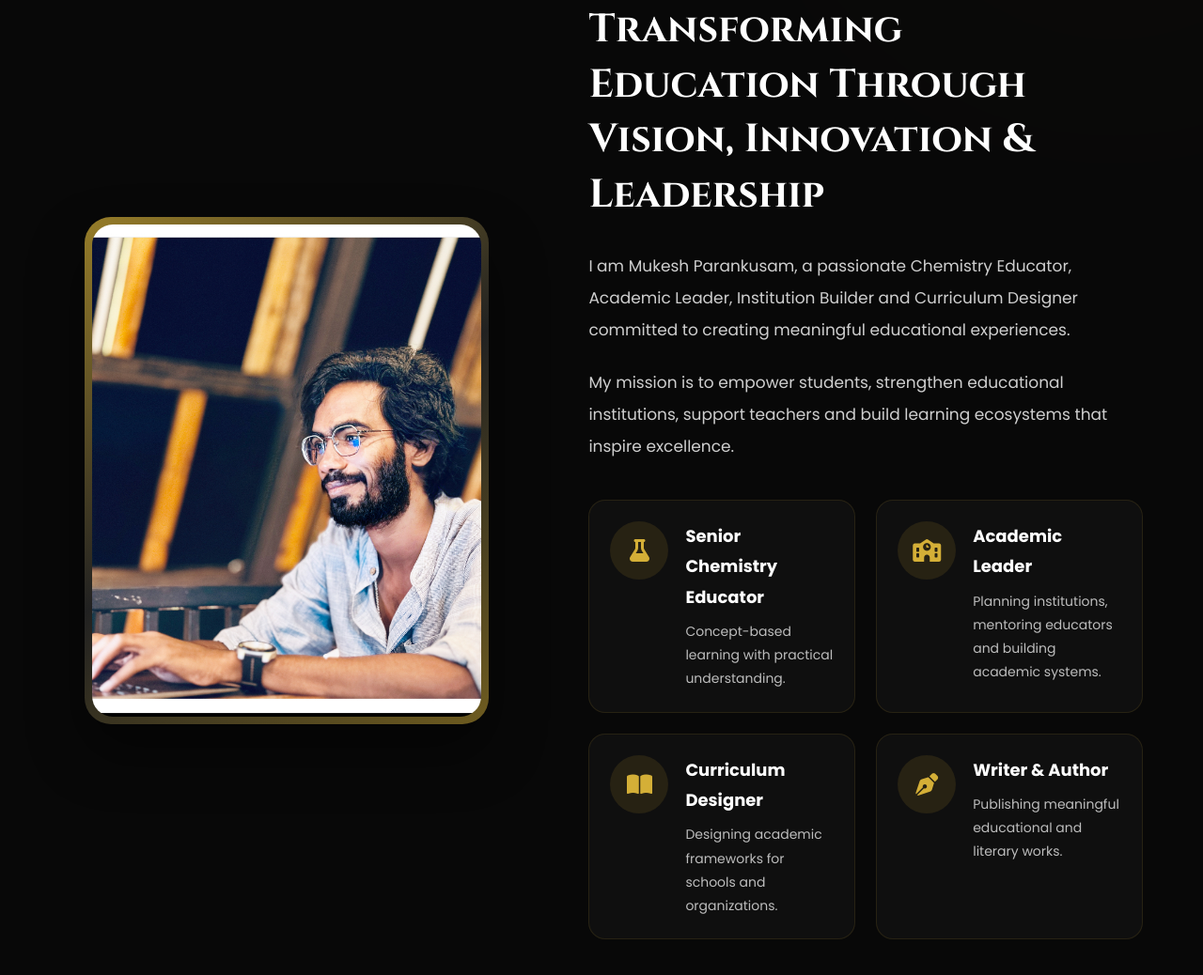
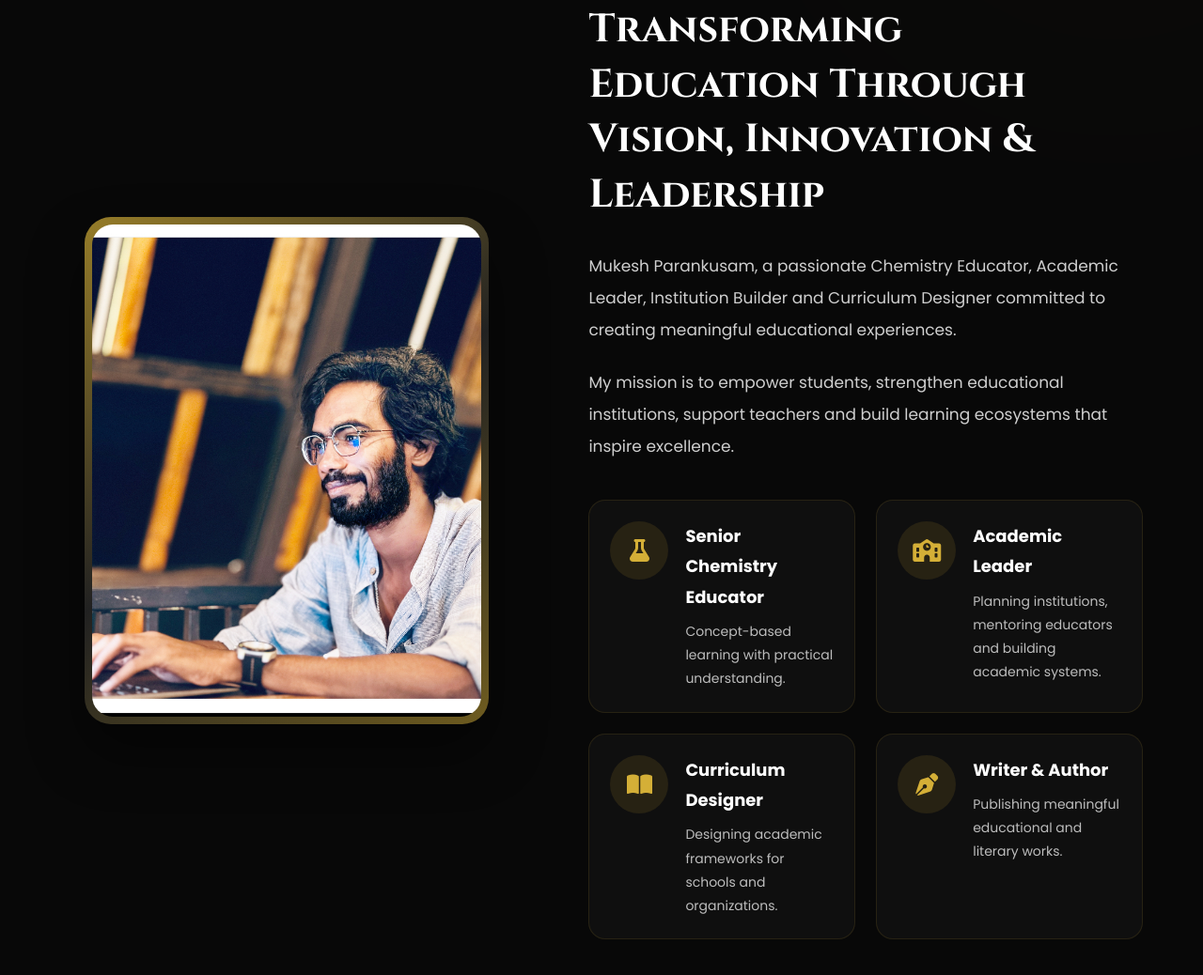
Before and after one commit to mukeshparankusam/mukeshparankusam.github.io, a plain HTML site: page index.html in a window 1280 px wide. Shown: the part 1503-2541 px from the top of the page at 94% size. Drawn offline with Linux system fonts and the light colour scheme.

Commit message:
Remove redundant 'I am' from introduction

```diff
--- a/index.html
+++ b/index.html
@@ -243,7 +243,7 @@
 
                     <p>
 
-                        I am Mukesh Parankusam, a passionate
+                        Mukesh Parankusam, a passionate
                         Chemistry Educator, Academic Leader,
                         Institution Builder and Curriculum
                         Designer committed to creating meaningful
```
